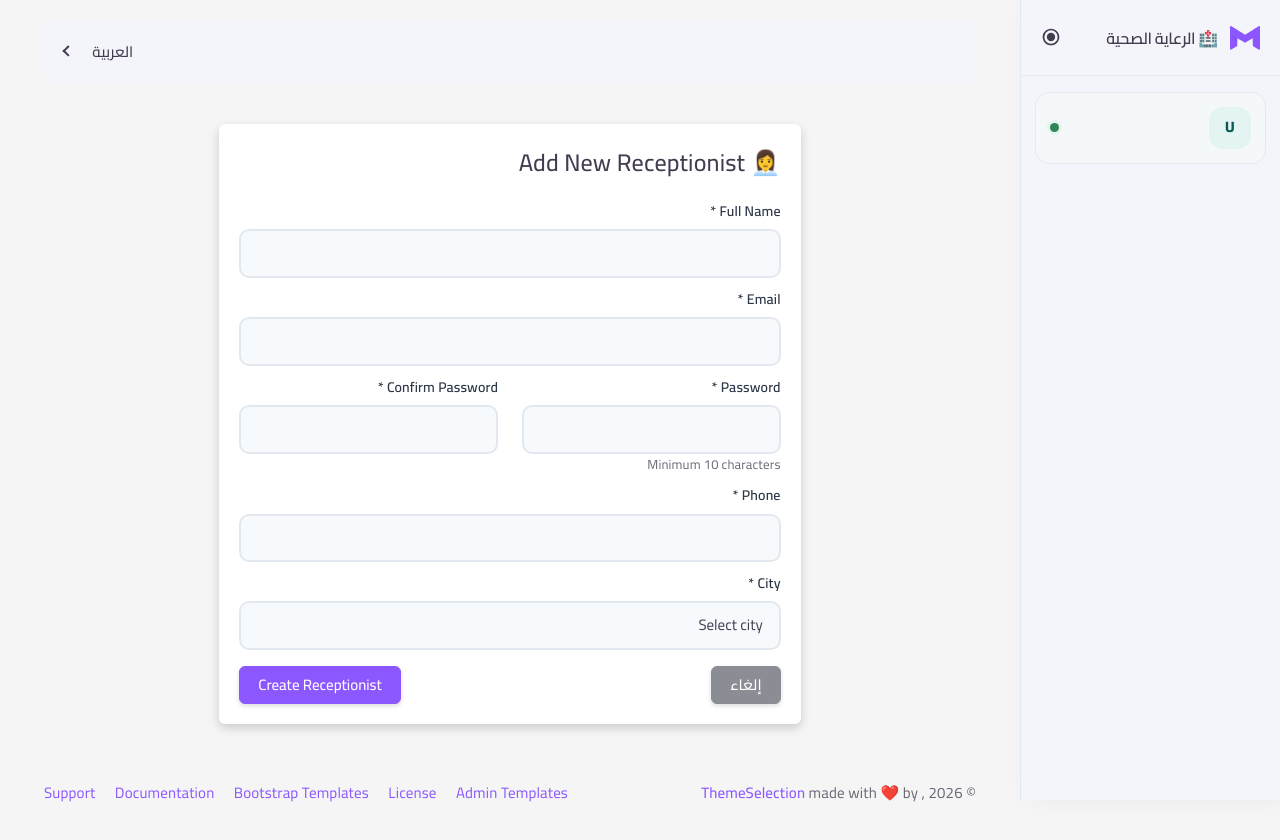
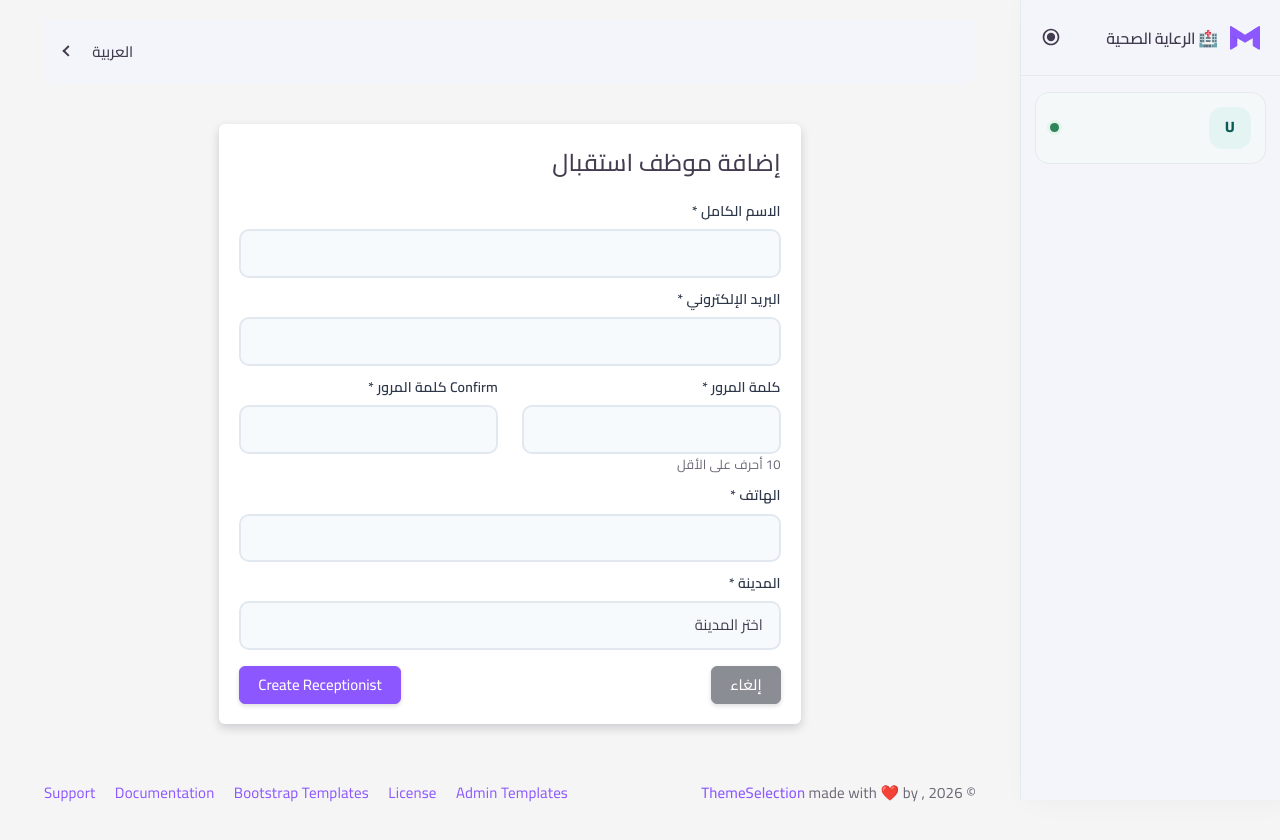
Before and after one commit to mahmoodmohamad/healthcare-appointment-system, a Laravel app: template resources/views/admin/receptionists/create.blade.php in a window 1280 px wide. Run offline with Laravel 12, Linux system fonts and the light colour scheme; the template is opened without the code that fills it, so the values that code supplies are empty; parts of the project's set-up code (start-up, migrations or seed data) failed here and were passed over; some libraries are stand-ins or nearby versions.

Commit message:
Translate admin create.blade.php

```diff
--- a/resources/views/admin/receptionists/create.blade.php
+++ b/resources/views/admin/receptionists/create.blade.php
@@ -7,7 +7,7 @@
         <div class="col-md-8">
             <div class="card">
                 <div class="card-header">
-                    <h4 class="mb-0">👩‍💼 Add New Receptionist</h4>
+                    <h4 class="mb-0">@lang('site.add_receptionist')</h4>
                 </div>
                 <div class="card-body">
                     @if($errors->any())
@@ -24,7 +24,7 @@
                         @csrf
 
                         <div class="mb-3">
-                            <label class="form-label">Full Name *</label>
+                            <label class="form-label">@lang('site.full_name_required')</label>
                             <input type="text" name="name"
                                    class="form-control @error('name') is-invalid @enderror"
                                    value="{{ old('name') }}" required>
@@ -32,7 +32,7 @@
                         </div>
 
                         <div class="mb-3">
-                            <label class="form-label">Email *</label>
+                            <label class="form-label">@lang('site.email_required')</label>
                             <input type="email" name="email"
                                    class="form-control @error('email') is-invalid @enderror"
                                    value="{{ old('email') }}" required>
@@ -41,22 +41,22 @@
 
                         <div class="row">
                             <div class="col-md-6 mb-3">
-                                <label class="form-label">Password *</label>
+                                <label class="form-label">@lang('site.password_required')</label>
                                 <input type="password" name="password"
                                        class="form-control @error('password') is-invalid @enderror"
                                        required>
-                                <small class="text-muted">Minimum 10 characters</small>
+                                <small class="text-muted">@lang('site.minimum_10_characters')</small>
                                 @error('password') <div class="invalid-feedback">{{ $message }}</div> @enderror
                             </div>
                             <div class="col-md-6 mb-3">
-                                <label class="form-label">Confirm Password *</label>
+                                <label class="form-label">Confirm @lang('site.password_required')</label>
                                 <input type="password" name="password_confirmation"
                                        class="form-control" required>
                             </div>
                         </div>
 
                         <div class="mb-3">
-                            <label class="form-label">Phone *</label>
+                            <label class="form-label">@lang('site.phone_required')</label>
                             <input type="text" name="phone"
                                    class="form-control @error('phone') is-invalid @enderror"
                                    value="{{ old('phone') }}" required>
@@ -64,10 +64,10 @@
                         </div>
 
                         <div class="mb-3">
-                            <label class="form-label">City *</label>
+                            <label class="form-label">@lang('site.city_required')</label>
                             <select name="city_id"
                                     class="form-select @error('city_id') is-invalid @enderror" required>
-                                <option value="">Select city</option>
+                                <option value="">@lang('site.select_city')</option>
                                 @foreach($cities as $city)
                                     <option value="{{ $city->id }}"
                                         {{ old('city_id') == $city->id ? 'selected' : '' }}>
```
